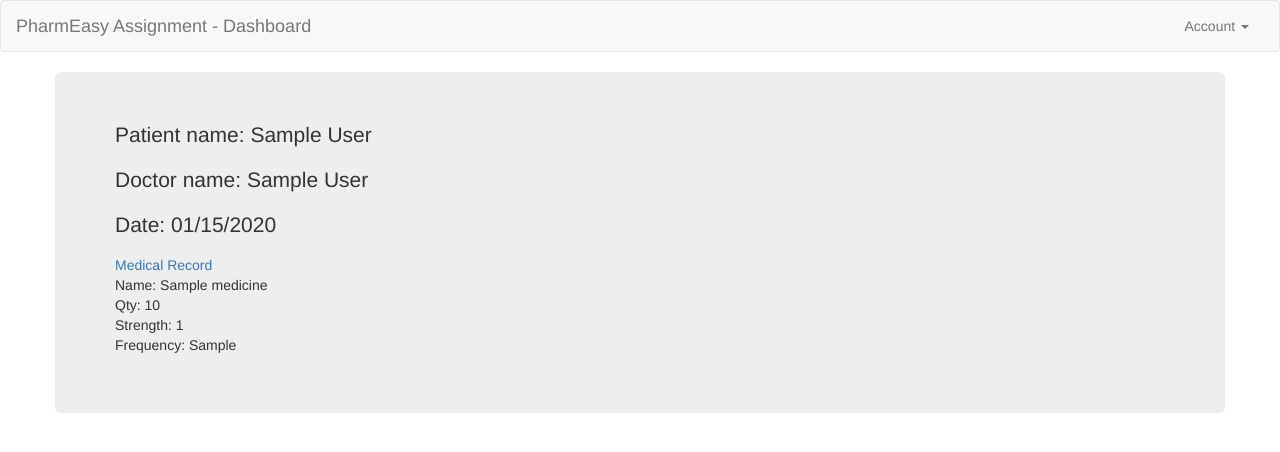
After one commit to vatsalshah1990/PEAssignment, a Django app: page /prescription/1/ in a window 1280 px wide. The commit adds this page. Shown: the top 452 px of the page. Run offline with Django 3.2, Linux system fonts and the light colour scheme; a user stored in the database is signed in; tables that the repository leaves empty hold one stand-in row (values such as "Sample post"); some libraries are stand-ins or nearby versions.

Commit message:
Prescription and Medical Record Detail Pages Minor bug fixes

```diff
--- a/core/models.py
+++ b/core/models.py
@@ -140,7 +140,11 @@ class MedicalRecord(models.Model):
     diagnosis = models.TextField(blank=True)
 
     def __str__(self):
-        return self.user.email
+        return "Doctor: {}, User: {}, Diagnosis: {}".format(self.doctor.name, self.user.name, self.diagnosis)
+
+    def get_absolute_url(self):
+        from django.urls import reverse
+        return reverse('medicalrecord-detail', args=[str(self.id)])
 
 
 class Prescription(models.Model):
@@ -169,6 +173,10 @@ class Prescription(models.Model):
 
     def __str__(self):
         return self.user.email
+
+    def get_absolute_url(self):
+        from django.urls import reverse
+        return reverse('prescription-detail', args=[str(self.id)])
 
 
 class Medicine(models.Model):
--- a/core/views.py
+++ b/core/views.py
@@ -1,7 +1,33 @@
 from django.contrib.auth.decorators import login_required
 from django.shortcuts import render
+from django.views.generic.detail import DetailView
+from django.utils import timezone
+
+from core.models import Prescription, MedicalRecord
 
 
 @login_required(login_url="login/")
 def home(request):
     return render(request, "index.html")
+
+
+class PrescriptionDetailView(DetailView):
+
+    model = Prescription
+    template_name = 'prescription_detail.html'
+
+    def get_context_data(self, **kwargs):
+        context = super(PrescriptionDetailView, self).get_context_data(**kwargs)
+        context['now'] = timezone.now()
+        return context
+
+
+class MedicalRecordDetailView(DetailView):
+
+    model = MedicalRecord
+    template_name = 'medicalrecord_detail.html'
+
+    def get_context_data(self, **kwargs):
+        context = super(MedicalRecordDetailView, self).get_context_data(**kwargs)
+        context['now'] = timezone.now()
+        return context
--- a/peassignment/urls.py
+++ b/peassignment/urls.py
@@ -15,9 +15,10 @@ Including another URLconf
 """
 from django.conf.urls import url
 from django.contrib import admin
+from django.contrib.auth.decorators import login_required
 
 from core.forms import LoginForm
-from core.views import home
+from core.views import home, PrescriptionDetailView, MedicalRecordDetailView
 from django.contrib.auth import views
 
 urlpatterns = [
@@ -25,4 +26,6 @@ urlpatterns = [
     url(r'^$', home, name='home'),
     url(r'^login/$', views.login, {'template_name': 'login.html', 'authentication_form': LoginForm}, name='login'),
     url(r'^logout/$', views.logout, {'next_page': '/login'}, name='logout'),
+    url(r'^prescription/(?P<pk>[0-9]+)/$', login_required(PrescriptionDetailView.as_view()), name='prescription-detail'),
+    url(r'^medicalrecord/(?P<pk>[0-9]+)/$', login_required(MedicalRecordDetailView.as_view()), name='medicalrecord-detail'),
 ]
--- a/templates/base.html
+++ b/templates/base.html
@@ -19,7 +19,7 @@
                                     <span class="icon-bar"></span>
                                     <span class="icon-bar"></span>
                                 </button>
-                                <a class="navbar-brand" href="#">PharmEasy Assignment - Dashboard</a>
+                                <a class="navbar-brand" href="/">PharmEasy Assignment - Dashboard</a>
                             </div>
                             <div class="collapse navbar-collapse" id="bs-example-navbar-collapse-1">
                                 <ul class="nav navbar-nav navbar-right">
@@ -29,7 +29,7 @@
                                         </a>
                                         <ul class="dropdown-menu" role="menu">
                                             <li>
-                                                <a href="/home">home</a>
+                                                <a href="/">Home</a>
                                             </li>
                                             <li class="divider"></li>
                                             <li>
--- /dev/null
+++ b/templates/prescription_detail.html
@@ -0,0 +1,33 @@
+{% extends 'base.html' %}
+
+{% block content %}
+
+<div class="container">
+    <div class="row">
+        <div class="jumbotron">
+            <p>Patient name: {{ object.user.name }}</p>
+            <p>Doctor name: {{ object.doctor.name }}</p>
+            <p>Date: {{ object.created_at|date:"SHORT_DATE_FORMAT" }}</p>
+            {% if  object.medical_record %}
+            <a href="{{ object.medical_record.get_absolute_url }}">Medical Record</a>
+            {% endif %}
+            <span></span>
+
+            {% for medicine in object.medicine_set.all %}
+                <ul class="list-unstyled">
+                <li>Name: {{ medicine.name }}</li>
+                <li>Qty: {{ medicine.qty }}</li>
+                <li>Strength: {{ medicine.strength }}</li>
+                <li>Frequency: {{ medicine.frequency }}</li>
+                <li></li>
+                </ul>
+            {% empty %}
+                <ul class="list-unstyled">
+                <li>Sorry, no medicines prescribed.</li>
+                </ul>
+            {% endfor %}
+
+        </div>
+    </div>
+</div>
+{% endblock %}
```
Also changed, not shown: templates/index.html (+8 -2 lines), templates/medicalrecord_detail.html (added, +15 -0 lines).
